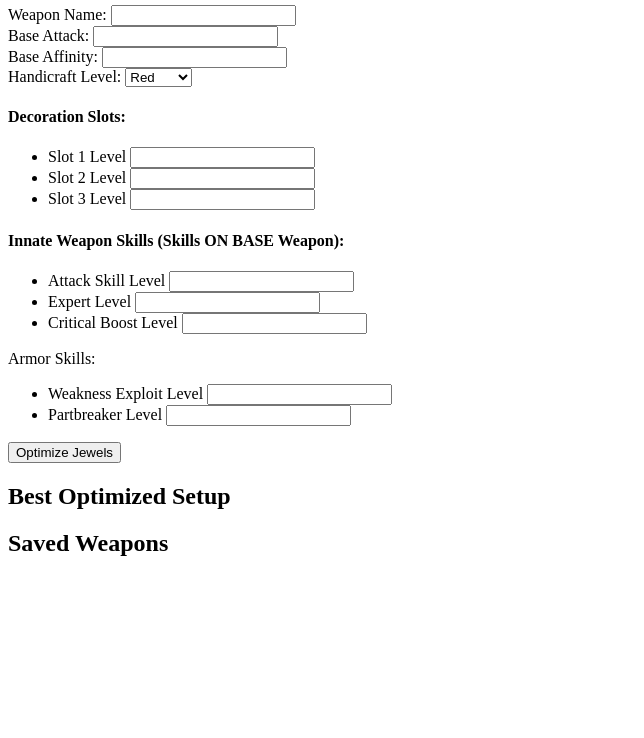
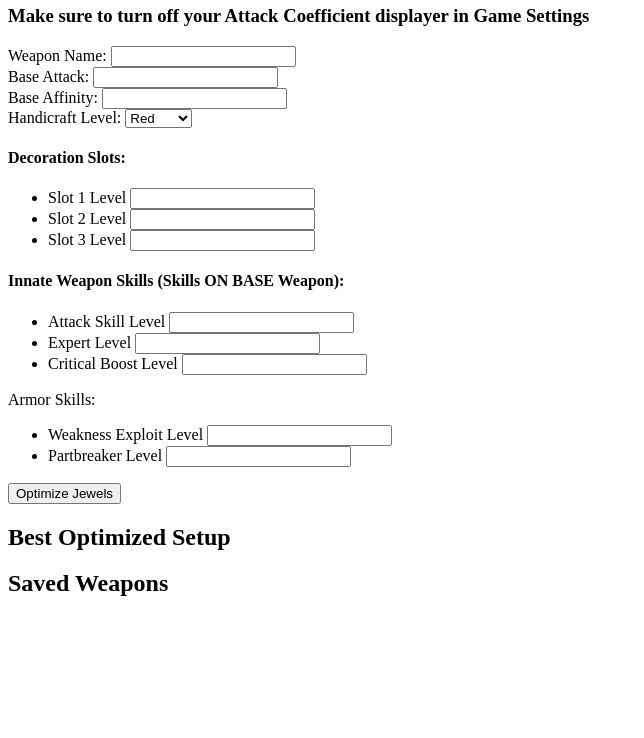
Before and after one commit to JonCyprus/mhWilds-Calculator, a website with bundled scripts: page index.html in a window 1280 px wide. Shown: the part 62-800 px from the top of the page, without its empty margins (0-644 px from the left). Built offline with nearby package versions, Linux system fonts and the light colour scheme.

```diff
--- a/index.html
+++ b/index.html
@@ -7,6 +7,7 @@
 </head>
 <body>
 <h2>MH Wilds Attack Calculator</h2>
+<h3>Make sure to turn off your Attack Coefficient displayer in Game Settings</h3>
 
 <label for="weaponName">Weapon Name:</label>
 <input type="text" id="weaponName"><br>
```
